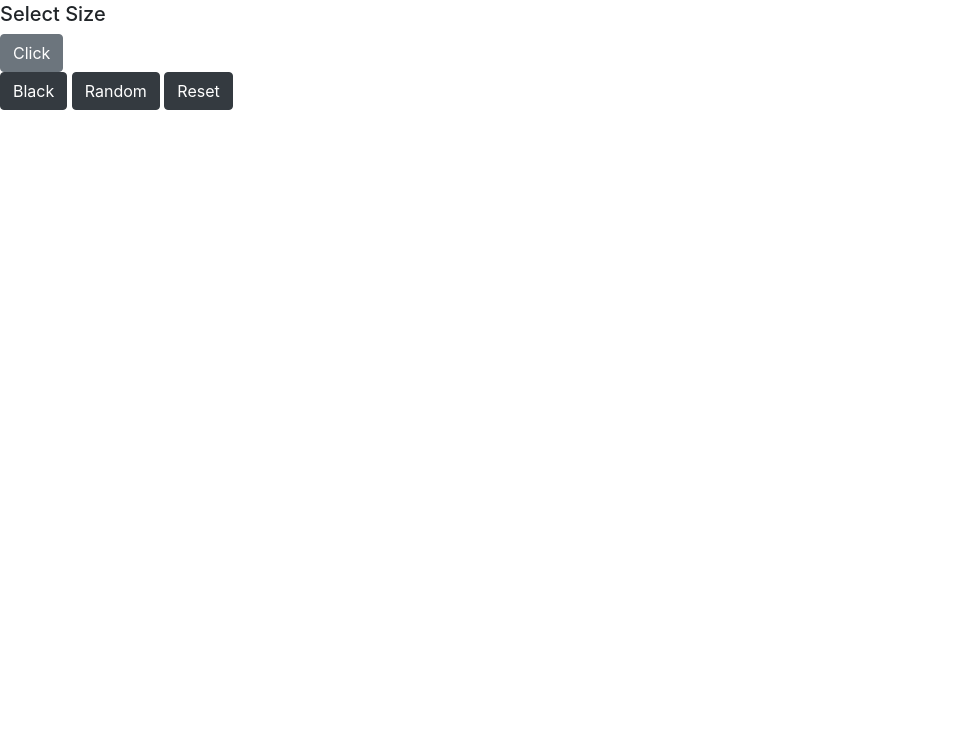
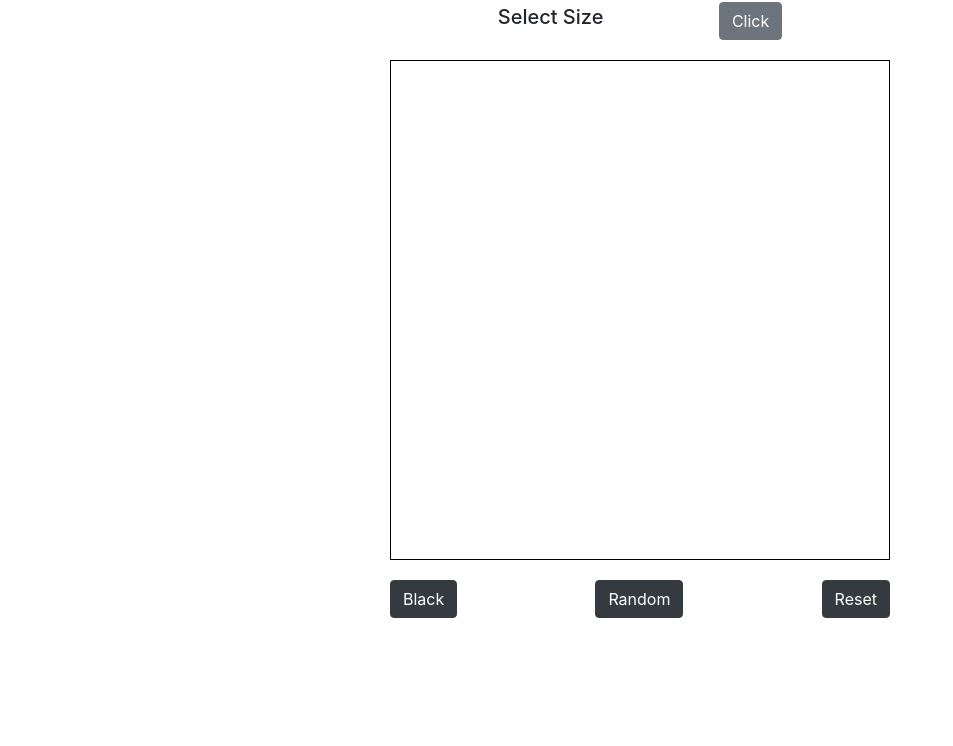
Before and after one commit to Zopyros/odin-projects, a plain HTML site: page sketch/index.html in a window 1280 px wide. Shown: the part 54-800 px from the top of the page, without its empty margins (0-953 px from the left). Drawn offline with nearby package versions, Linux system fonts and the light colour scheme.

Commit message:
Style the index file

```diff
--- a/sketch/index.html
+++ b/sketch/index.html
@@ -9,6 +9,7 @@
     <link rel="stylesheet" href="https://cdn.jsdelivr.net/npm/bootstrap@4.1.3/dist/css/bootstrap.min.css" integrity="sha384-MCw98/SFnGE8fJT3GXwEOngsV7Zt27NXFoaoApmYm81iuXoPkFOJwJ8ERdknLPMO" crossorigin="anonymous">
 
 </head>
+
 <body>
     <h1> Etch A Sketch</h1>
     <div class ="header">
@@ -16,19 +17,15 @@
         <button id ="popup" class="btn btn-secondary"> Click </button>
 
     </div>
-    <div class="container"></div>
+    <div class="contain"></div>
     <div class="footer">
         <button class="btn btn-dark">Black</button>
         <button class="btn btn-dark">Random</button>
         <button class="btn btn-dark">Reset</button>
 
-
     </div>
 
+</body>
 
-
-
-
-</body>
 <script src="sketch.js"></script>
 </html>
--- a/sketch/styles.css
+++ b/sketch/styles.css
@@ -0,0 +1,36 @@
+
+body{
+    display:flex;
+    justify-content: center;
+    align-items: center;
+    flex-direction: column
+
+}
+
+.header{
+    display:flex;
+    flex-direction:row;
+    align-items:center;
+    width:400px;
+    justify-content: space-around;
+    margin-bottom: 20px;
+
+}
+
+
+.footer{
+    display:flex;
+    justify-content: space-between;
+    width:500px;
+    align-items:center;
+    margin-top: 20px;
+}
+
+
+.contain{
+    width:500px;
+    height:500px;
+    display:grid;
+    border: 1px solid black;
+
+}
```
